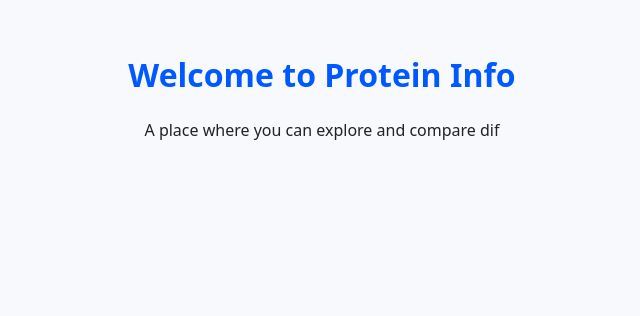
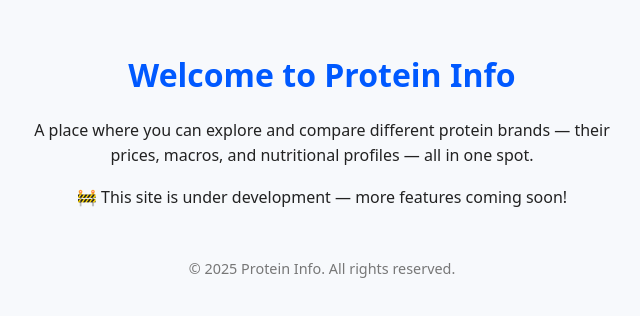
Before and after one commit to MarMilHem/Protein-info, a plain HTML site: page index.html in a window 1280 px wide. Shown: the whole page, without its empty margins (318-958 px from the left). Drawn offline with Linux system fonts and the light colour scheme.

Commit message:
Update index.html

```diff
--- a/index.html
+++ b/index.html
@@ -30,5 +30,15 @@
 </head>
 <body>
   <h1>Welcome to Protein Info</h1>
-  <p>
-    A place where you can explore and compare dif
+   <p>
+    A place where you can explore and compare different protein brands —
+    their prices, macros, and nutritional profiles — all in one spot.
+  </p>
+
+  <p>🚧 This site is under development — more features coming soon!</p>
+
+  <footer>
+    &copy; 2025 Protein Info. All rights reserved.
+  </footer>
+</body>
+</html>
```
